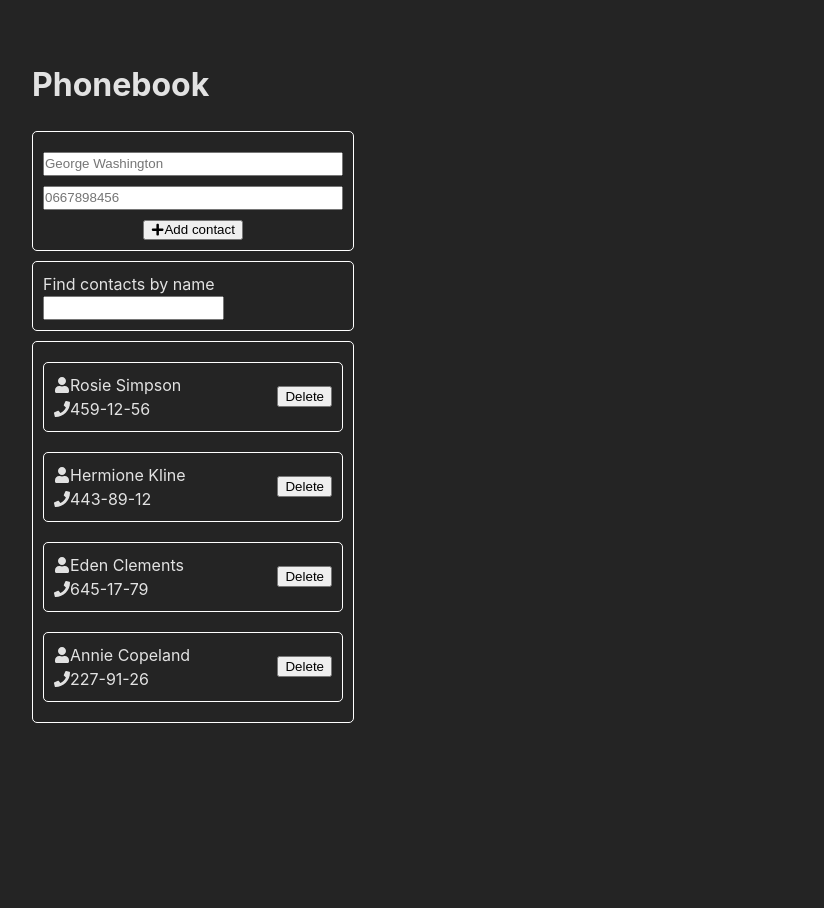
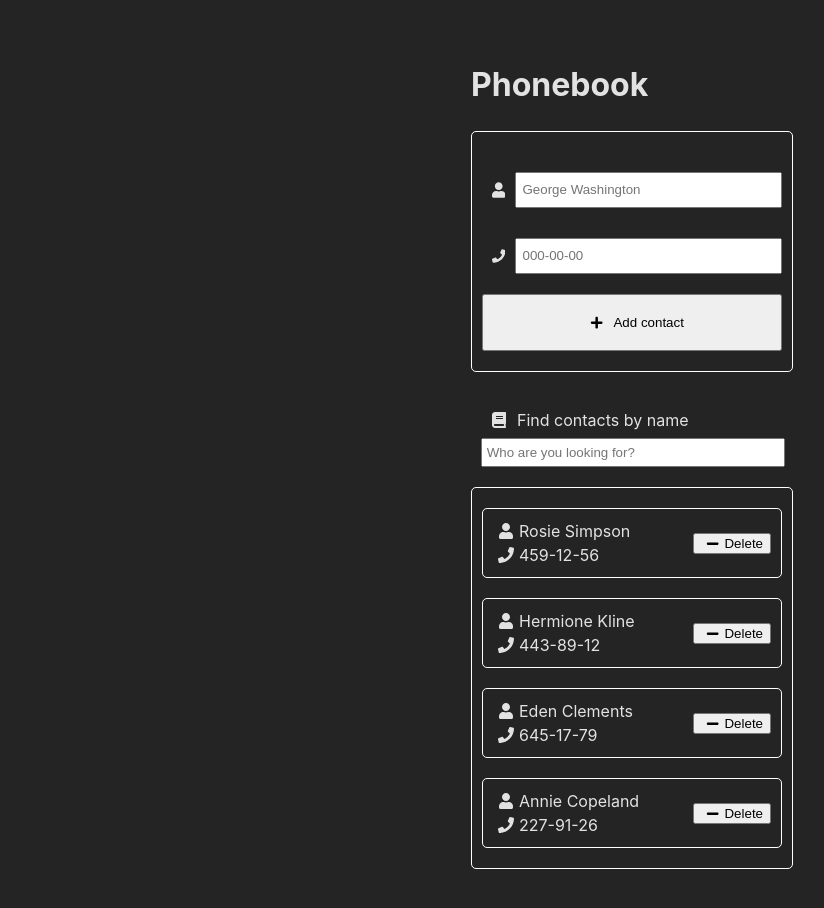
Before and after one commit to zenoviyfil/goit-react-hw-03, a React (Vite) app: page / in a window 1280 px wide. Shown: the top 908 px of the page, without its empty margins (8-832 px from the left). Before the commit the page ends 800 px from the top, so only its background shows below. Built offline with nearby package versions, Linux system fonts and the light colour scheme.

Commit message:
finished

```diff
--- a/package.json
+++ b/package.json
@@ -11,6 +11,7 @@
   },
   "dependencies": {
     "formik": "^2.4.5",
+    "nanoid": "^5.0.6",
     "react": "^18.2.0",
     "react-dom": "^18.2.0",
     "react-icons": "^5.0.1",
--- a/src/App.jsx
+++ b/src/App.jsx
@@ -1,6 +1,5 @@
 import './App.css'
 import { useEffect, useState } from 'react'
-import * as Yup from 'yup';
 import ContactForm from './Components/ContactForm/ContactForm'
 import SearchBox from './Components/SearchBox/SearchBox'
 import ContactList from './Components/ContactList/ContactList'
--- a/src/Components/Contact/Contact.jsx
+++ b/src/Components/Contact/Contact.jsx
@@ -1,15 +1,15 @@
+import { useId } from 'react';
 import css from './Contact.module.css'
-import { FaUser, FaPhone } from "react-icons/fa";
+import { FaUser, FaPhone, FaMinus } from "react-icons/fa";
 
 const Contact = ({ data: { id, name, number}, onDelete }) => {
-
   return (
     <div className={css.contactContainer}>
       <ul className={css.contactInfo}>
-        <li className={css.contactName}><FaUser />{name}</li>
-        <li className={css.contactNumber}><FaPhone />{number}</li>
+        <li className={css.contactName}><FaUser className={css.liIcon} />{name}</li>
+        <li className={css.contactNumber}><FaPhone className={css.liIcon} />{number}</li>
       </ul>
-      <button className={css.contactBtn} onClick={() => onDelete(id)}>Delete</button>
+      <button className={css.contactBtn} onClick={() => onDelete(id)}><FaMinus className={css.deleteBtnIcon}/>Delete</button>
     </div>
   )
 }
--- a/src/Components/Contact/Contact.module.css
+++ b/src/Components/Contact/Contact.module.css
@@ -26,3 +26,18 @@
     justify-content: flex-start;
     align-items: center;
 }
+
+.contactBtn {
+    display: flex;
+    justify-content: center;
+    align-items: center;
+    cursor: pointer;
+}
+
+.deleteBtnIcon {
+    margin: 0 5px;
+}
+
+.liIcon {
+    margin: 0 5px;
+}
--- a/src/Components/ContactForm/ContactForm.jsx
+++ b/src/Components/ContactForm/ContactForm.jsx
@@ -1,28 +1,57 @@
 import css from './ContactForm.module.css'
-import { Formik, Form, ErrorMessage } from 'formik';
-import { useId } from 'react';
-import { date } from 'yup';
+import { Formik, Form, ErrorMessage, Field } from 'formik';
+import * as Yup from 'yup';
 import { FaUser, FaPhone, FaPlus } from "react-icons/fa";
+import { nanoid } from 'nanoid';
+
+const formSchema = Yup.object().shape({
+  name: Yup.string().min(3, 'Too short!').max(50, 'Too long!').required('Required!'),
+  number: Yup.number().positive("A phone number can't start with a minus")
+  .integer("A phone number can't include a decimal point").required('Required!'),
+})
+
+const INITIAL_FORM_DATA = {
+  name: '',
+  number: ''
+}
 
 const ContactForm = ({ onAdd }) => {
-  const handleSubmit = e => {
-    e.preventDefault()
-    onAdd({
-      id: Date.now(),
-      name: e.target.elements.text.value,
-      number: e.target.elements.number.value
-    })
-    e.target.reset()
+
+  const handleSubmit = (data, actions) => {
+    onAdd({ id: nanoid(), ...data})
+    actions.resetForm()
   }
 
   return(
-    <form className={css.form} onSubmit={handleSubmit}>
-      <label className={css.inputLabelUser} htmlFor="text"><FaUser /></label>
-      <input className={css.formName} type="text" name='text' placeholder='George Washington'/>
-      <label className={css.inputLabelNumber} htmlFor="number"><FaPhone /></label>
-      <input className={css.formNumb} type='tel' name='number' placeholder='0667898456'/>
-      <button className={css.formBtn} type='submit'><FaPlus />Add contact</button>
-    </form>
+    <Formik
+    validationSchema={formSchema}
+    initialValues={INITIAL_FORM_DATA}
+    onSubmit={handleSubmit}
+    >
+    <Form className={css.form}>
+      <label className={css.inputLabelUser}><FaUser className={css.labelIcon}/>
+        <Field className={css.formName} type="text" name='name' placeholder='George Washington'/>
+        <ErrorMessage
+        className={css.errorMsg}
+        name="name"
+        component='span'
+        />
+      </label>
+      <label className={css.inputLabelNumber}><FaPhone className={css.labelIcon}/>
+        <Field className={css.formNumb} type='tel' name='number' placeholder='000-00-00'/>
+        <ErrorMessage
+        className={css.errorMsg}
+        name="number"
+        component='span'
+        />
+      </label>
+      <label className={css.inputLabelBtn}>
+        <button className={css.formBtn} type='submit'>
+        <FaPlus className={css.labelIcon}/>
+        Add contact</button>
+      </label>
+    </Form>
+    </Formik>
   )
 };
 
--- a/src/Components/ContactForm/ContactForm.module.css
+++ b/src/Components/ContactForm/ContactForm.module.css
@@ -1,47 +1,53 @@
 .form {
-    position: relative;
     width: 300px;
     display: flex;
     flex-direction: column;
     border: 1px solid white;
     border-radius: 5px;
-    padding: 10px;
-}
-
-.formName {
-    height: 20px;
-    margin-top: 10px;
-    padding: 0;
-}
-
-.formNumb {
-    height: 20px;
-    margin-top: 10px;
-    padding: 0;
+    padding: 20px 10px;
 }
 
 .inputLabelUser {
     display: flex;
-    position: absolute;
-    top: 23px;
-    right: 15px;
+    margin-top: 10px;
+    padding: 10px 0;
 }
 
 .inputLabelNumber {
     display: flex;
-    position: absolute;
-    top: 56px;
-    right: 15px;
+    margin-top: 10px;
+    padding: 10px 0;
 }
 
-.formBtn {
-    width: 100px;
-    height: 20px;
+.inputLabelBtn {
     display: flex;
     justify-content: center;
     align-items: center;
     margin-top: 10px;
-    margin-right: auto;
-    margin-left: auto;
-    padding: 0;
 }
+
+.formName {
+    width: 100%;
+    padding: 5px;
+}
+
+.formNumb{
+    width: 100%;
+    padding: 5px;
+}
+
+.labelIcon {
+    display: flex;
+    justify-content: center;
+    align-items: center;
+    margin: 10px;
+}
+
+.formBtn {
+    width: 100%;
+    display: flex;
+    justify-content: center;
+    align-items: center;
+    padding: 10px 0;
+    cursor: pointer;
+}
--- a/src/Components/SearchBox/SearchBox.jsx
+++ b/src/Components/SearchBox/SearchBox.jsx
@@ -1,11 +1,15 @@
 import css from './SearchBox.module.css'
+import { FaBook } from "react-icons/fa";
 
 const SearchBox = ({ value, onSearch }) => {
 
 return (
   <div className={css.searchBox}>
+    <label className={css.inputField}>
+    <FaBook className={css.searchBoxIcon}/>
     <p className={css.boxHeader}>Find contacts by name</p>
-    <input className={css.boxInput} type="text" value={value} onChange={(e) => onSearch(e.target.value)} />
+    </label>
+      <input className={css.boxInput} type="text" value={value} onChange={(e) => onSearch(e.target.value)} placeholder=' Who are you looking for?'/>
   </div>
   )
 }
--- a/src/Components/SearchBox/SearchBox.module.css
+++ b/src/Components/SearchBox/SearchBox.module.css
@@ -3,8 +3,6 @@
     display: flex;
     flex-direction: column;
     align-items: flex-start;
-    border: 1px solid white;
-    border-radius: 5px;
     margin-top: 10px;
     padding: 10px;
 }
@@ -14,14 +12,25 @@
     justify-content: flex-start;
     align-items: center;
     margin: 0;
-    padding: 0;
 }
 
 .boxInput {
+    width: 100%;
     display: flex;
-    height: 20px;
     justify-content: flex-start;
     align-items: center;
-    margin-top: 0;
-    padding: 0;
+    padding: 5px 0;
 }
+
+.inputField {
+    display: flex;
+    justify-content: flex-start;
+    align-items: center;
+    width: 100%;
+    margin-top: 10px;
+
+}
+
+.searchBoxIcon {
+    margin: 10px;
+}
--- a/src/index.css
+++ b/src/index.css
@@ -6,4 +6,7 @@
   color-scheme: light dark;
   color: rgba(255, 255, 255, 0.87);
   background-color: #242424;
+
+  display: flex;
+  justify-content: center;
 }
```
Also changed, not shown: 1 other file (tests, documents, lock files or other folders).
